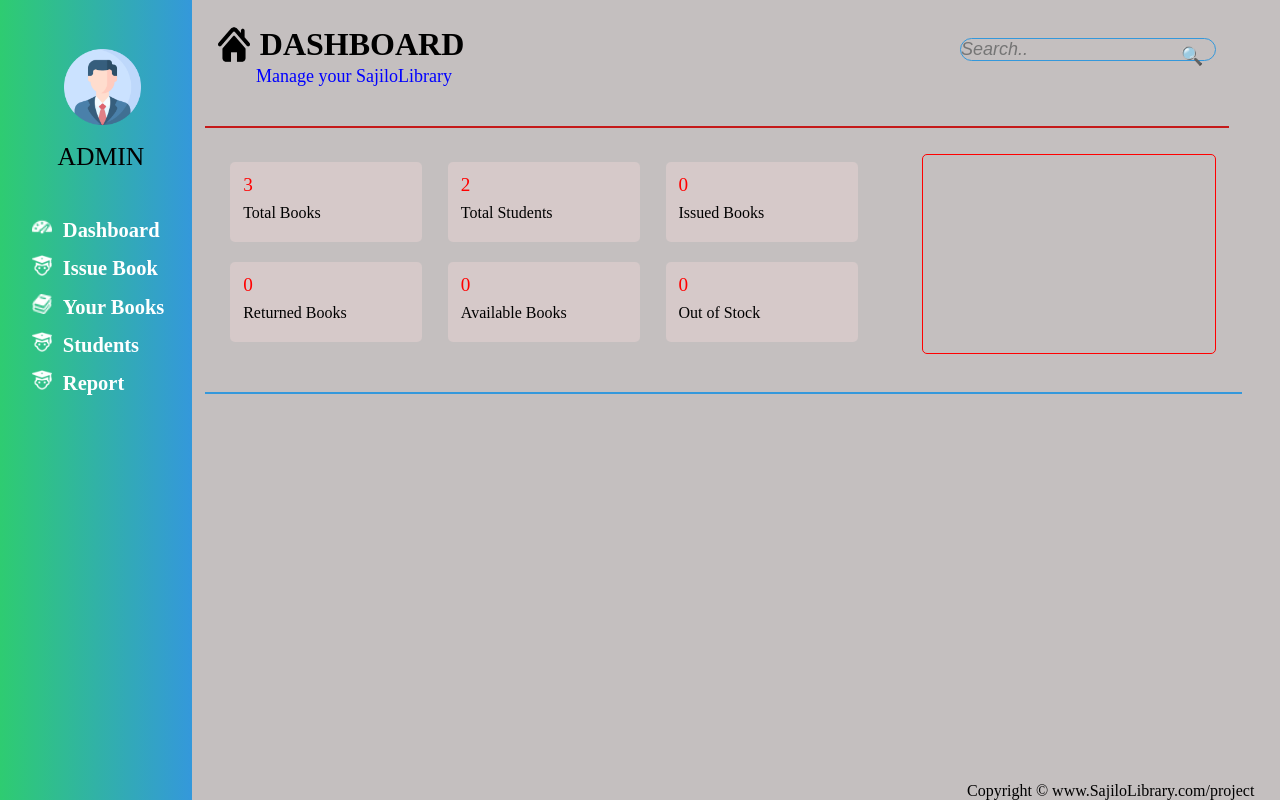
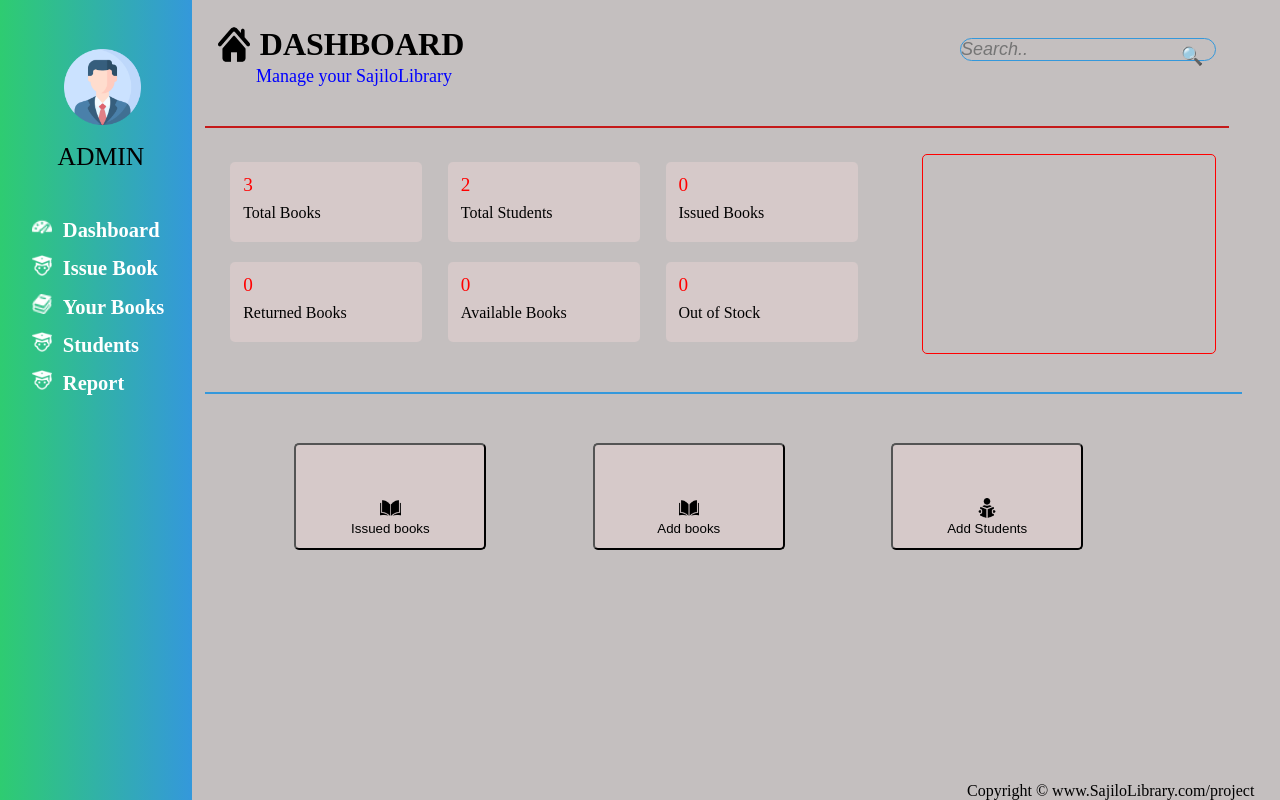
Before and after one commit to Virrous/library-management-system, a Django app: page /dashboard/ in a window 1280 px wide. Run offline with Django 5.2, Linux system fonts and the light colour scheme; data comes from the database, SQL or seed files in the repository; both versions use the stored data as it was after the commit.

Commit message:
dashedit

```diff
--- a/main_app/templates/dashboard.html
+++ b/main_app/templates/dashboard.html
@@ -108,6 +108,30 @@
           border-radius: 5px;
           margin-right: 2vw;
          }
+         .manage{
+          width: 15vw;
+           height: 8vh;
+           /*border: 1px solid #271ad6;*/
+           border-radius: 5px;
+           background-color: #d6c9c9;
+           padding:4vw;
+           text-align: center;
+           z-index:99;
+           margin-left: 8vw;
+           margin-top: 3vh;
+           padding-button: 7vw;
+
+           cursor: pointer;
+         }
+         .manage img{
+          width: 1.6vw;
+        margin-left: 0.5vw;
+        margin-right: 0.5vw;
+        margin-button: 0.5vh;
+        margin-top: 0.2vh;
+         }
+
+
     </style>
         <div id="top-header">
             <div id="namePlate">
@@ -151,6 +175,30 @@
             </div>
             <div id="todays-report"></div>
           </div>
+
+          <div id="redirect">
+            <button class="manage" id="Issued">
+              <label for="book">
+                <img src="/static/inside book icon.png" alt="" />
+              </label>
+              <p>Issued books</p>
+            </button>
+            <button class="manage" id="Addbooks">
+              <label for="book">
+                <img src="/static/inside book icon.png" alt="" />
+              </label>
+              <p>Add books</p>
+            </button>
+            <button class="manage" id="AddStds">
+              <label for="book">
+                <img src="/static/reading-book.png" alt="">
+              </label>
+              <p>Add Students</p>
+            </button>
+
+          </div>
+
+
    </main>
  {% endblock main %}
  {% block footer %}{% endblock footer %}
```
Also changed, not shown: db.sqlite3.
